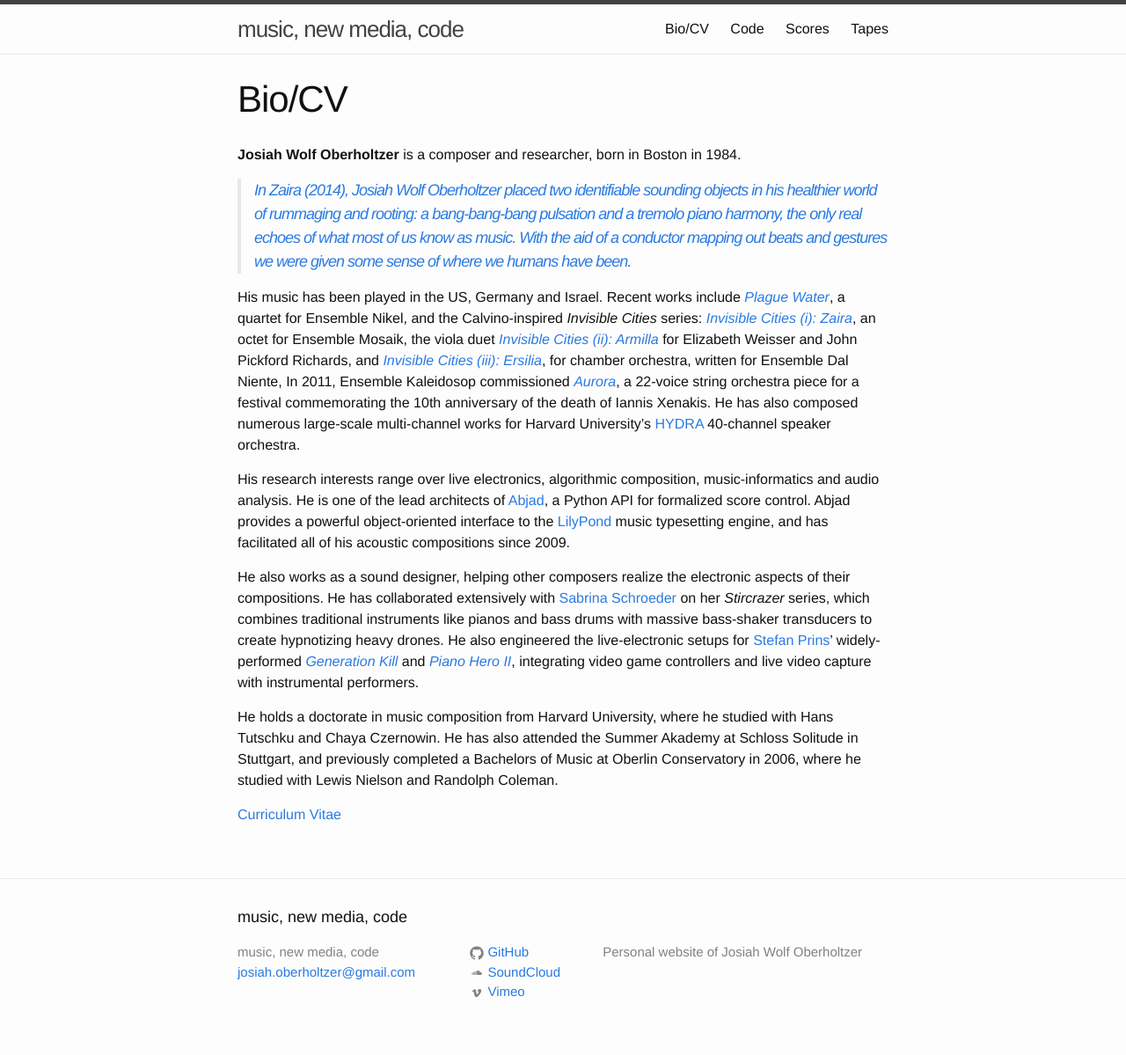
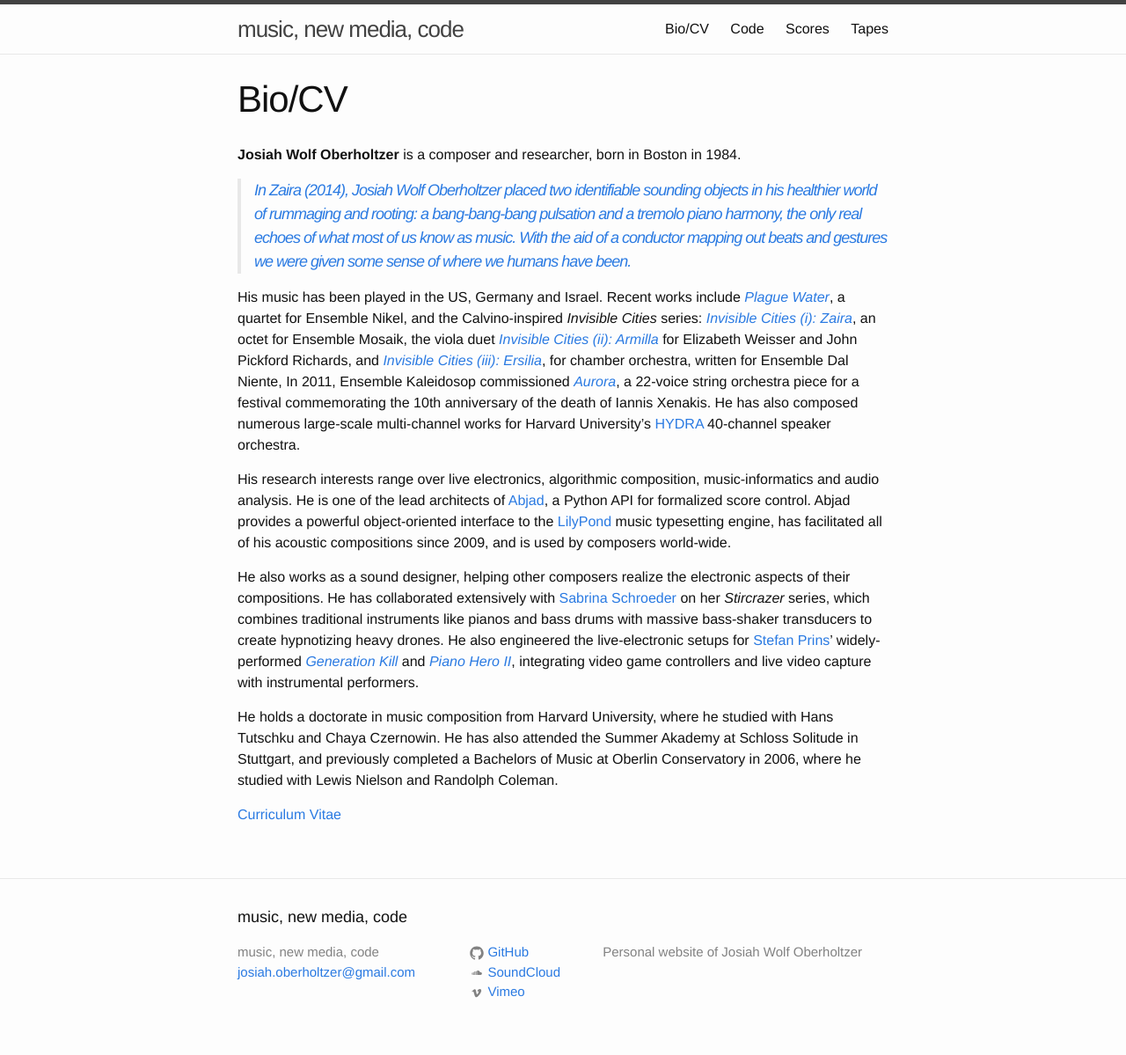
Before and after one commit to josiah-wolf-oberholtzer/josiah-wolf-oberholtzer.github.io, a Jekyll site: the page built from bio.md, in a window 1280 px wide. Shown: the whole page at 88% size. Built offline with Jekyll 4.4.1, drawn with Linux system fonts in a browser that asks for light colours; nearby versions of some CDN libraries.

Commit message:
Updated bio.

```diff
--- a/bio.md
+++ b/bio.md
@@ -28,8 +28,8 @@ His research interests range over live electronics, algorithmic composition,
 music-informatics and audio analysis. He is one of the lead architects of
 [Abjad][abjad], a Python API for formalized score control. Abjad provides a
 powerful object-oriented interface to the [LilyPond][lilypond] music
-typesetting engine, and has facilitated all of his acoustic compositions since
-2009.
+typesetting engine, has facilitated all of his acoustic compositions since
+2009, and is used by composers world-wide.
 
 He also works as a sound designer, helping other composers realize the
 electronic aspects of their compositions. He has collaborated extensively with
```
